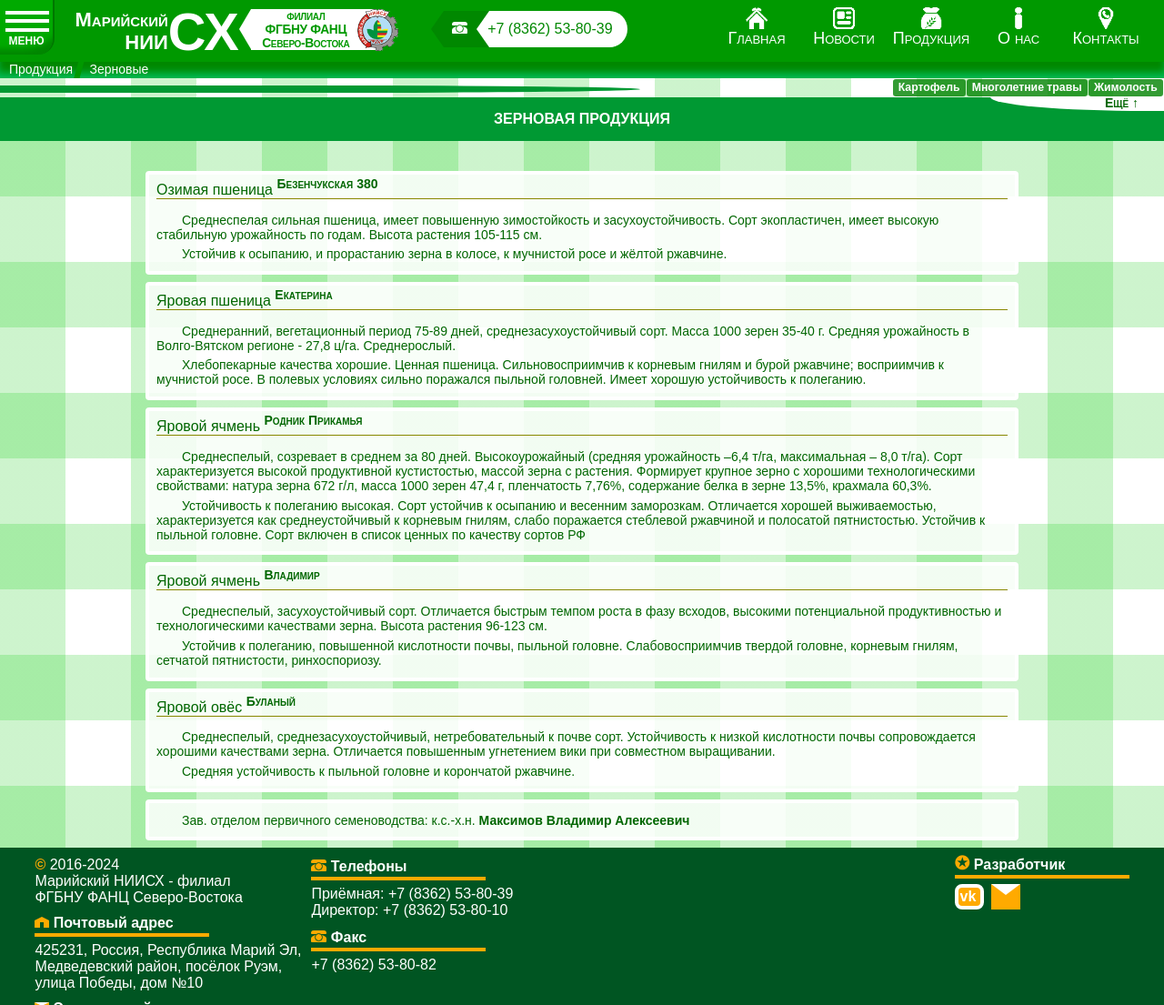
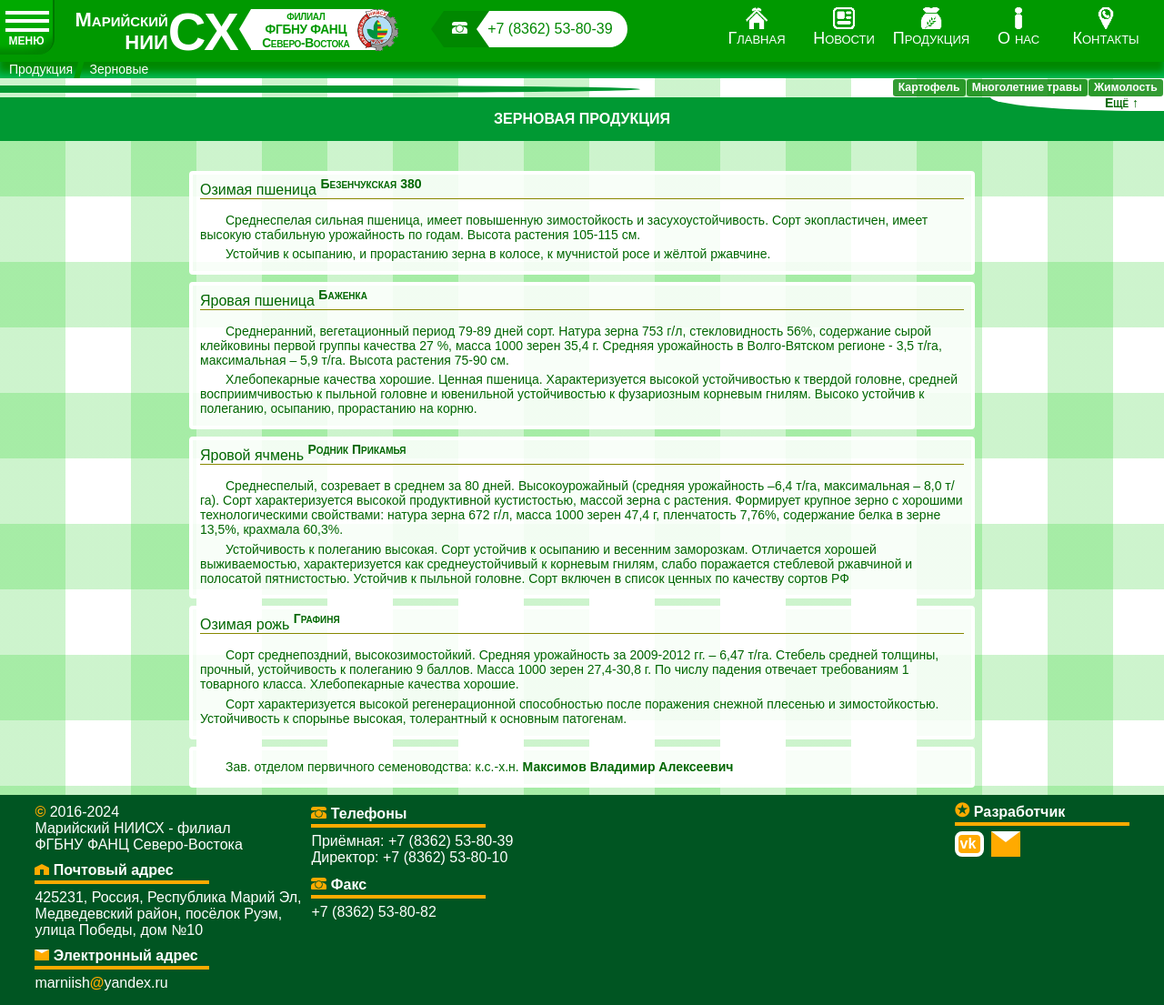
Before and after one commit to AlderKonst/DjangoMarRIA, a Django app: template marniish/templates/MarRIA/Grain.html in a window 1280 px wide. Shown: the whole page at 91% size. Run offline with Django 5.2, Linux system fonts and the light colour scheme; the template is opened without the code that fills it, so the values that code supplies are empty.

Commit message:
Актуализировал инфу

```diff
--- a/marniish/templates/MarRIA/Grain.html
+++ b/marniish/templates/MarRIA/Grain.html
@@ -102,18 +102,20 @@
 <h2>Зерновая продукция</h2>
 <div class="pages">
 	<div id="news_institute">
+	<div class="pages">
+	<div id="news_institute">
 	<article>
-		<h3>Озимая&nbsp;пшеница&nbsp;<b>Безенчукская&nbsp;380</b></h3>
+		<h3>Озимая пшеница <b>Безенчукская 380</b></h3>
 		<section>
 			<p>Среднеспелая сильная пшеница, имеет повышенную зимостойкость и засухоустойчивость. Сорт экопластичен, имеет высокую стабильную урожайность по годам. Высота растения 105-115 см.</p>
 			<p>Устойчив к осыпанию, и прорастанию зерна в колосе, к мучнистой росе и жёлтой ржавчине.</p>
 		</section>
 	</article>
 	<article>
-		<h3>Яровая пшеница <b>Екатерина</b></h3>
+		<h3>Яровая пшеница <b>Баженка</b></h3>
 		<section>
-			<p>Среднеранний, вегетационный период 75-89 дней, среднезасухоустойчивый сорт. Масса 1000 зерен 35-40 г. Средняя урожайность в Волго-Вятском регионе - 27,8 ц/га. Среднерослый.</p>
-			<p>Хлебопекарные качества хорошие. Ценная пшеница. Сильновосприимчив к корневым гнилям и бурой ржавчине; восприимчив к мучнистой росе. В полевых условиях сильно поражался пыльной головней. Имеет хорошую устойчивость к полеганию.</p>
+			<p>Среднеранний, вегетационный период 79-89 дней сорт. Натура зерна 753 г/л, стекловидность 56%, содержание сырой клейковины первой группы качества 27 %, масса 1000 зерен 35,4 г. Средняя урожайность в Волго-Вятском регионе - 3,5 т/га, максимальная – 5,9 т/га. Высота растения 75-90 см.</p>
+			<p>Хлебопекарные качества хорошие. Ценная пшеница. Характеризуется высокой устойчивостью к твердой головне, средней восприимчивостью к пыльной головне и ювенильной устойчивостью к фузариозным корневым гнилям. Высоко устойчив к полеганию, осыпанию, прорастанию на корню.</p>
 		</section>
 	</article>
 	<article>
@@ -123,18 +125,11 @@
 			<p>Устойчивость к полеганию высокая. Сорт устойчив к осыпанию и весенним заморозкам. Отличается хорошей выживаемостью, характеризуется как среднеустойчивый к корневым гнилям, слабо поражается стеблевой ржавчиной и полосатой пятнистостью. Устойчив к пыльной головне. Сорт включен в список ценных по качеству сортов РФ</p>
 		</section>
 	</article>
-    <article>
-		<h3>Яровой ячмень <b>Владимир</b></h3>
+	<article>
+		<h3>Озимая рожь <b>Графиня</b></h3>
 		<section>
-			<p>Среднеспелый, засухоустойчивый сорт. Отличается быстрым темпом роста в фазу всходов, высокими потенциальной продуктивностью и технологическими качествами зерна. Высота растения 96-123 см.</p>
-			<p>Устойчив к полеганию,  повышенной кислотности почвы, пыльной головне. Слабовосприимчив твердой головне, корневым гнилям, сетчатой пятнистости, ринхоспориозу.</p>
-		</section>
-	</article>
-	<article>
-		<h3>Яровой овёс <b>Буланый</b></h3>
-		<section>
-			<p>Среднеспелый, среднезасухоустойчивый, нетребовательный к почве сорт. Устойчивость к низкой кислотности почвы сопровождается хорошими качествами зерна. Отличается повышенным угнетением вики при совместном выращивании.</p>
-			<p>Средняя устойчивость к пыльной головне и корончатой ржавчине.</p>
+			<p>Сорт среднепоздний, высокозимостойкий.  Средняя урожайность за 2009-2012 гг. – 6,47 т/га. Стебель средней толщины, прочный, устойчивость к полеганию 9 баллов. Масса 1000 зерен 27,4-30,8 г. По числу падения отвечает требованиям 1 товарного класса. Хлебопекарные качества хорошие.</p>
+			<p>Сорт характеризуется высокой регенерационной способностью после поражения снежной плесенью и зимостойкостью. Устойчивость к спорынье высокая, толерантный к основным патогенам. </p>
 		</section>
 	</article>
 	<article>
```
